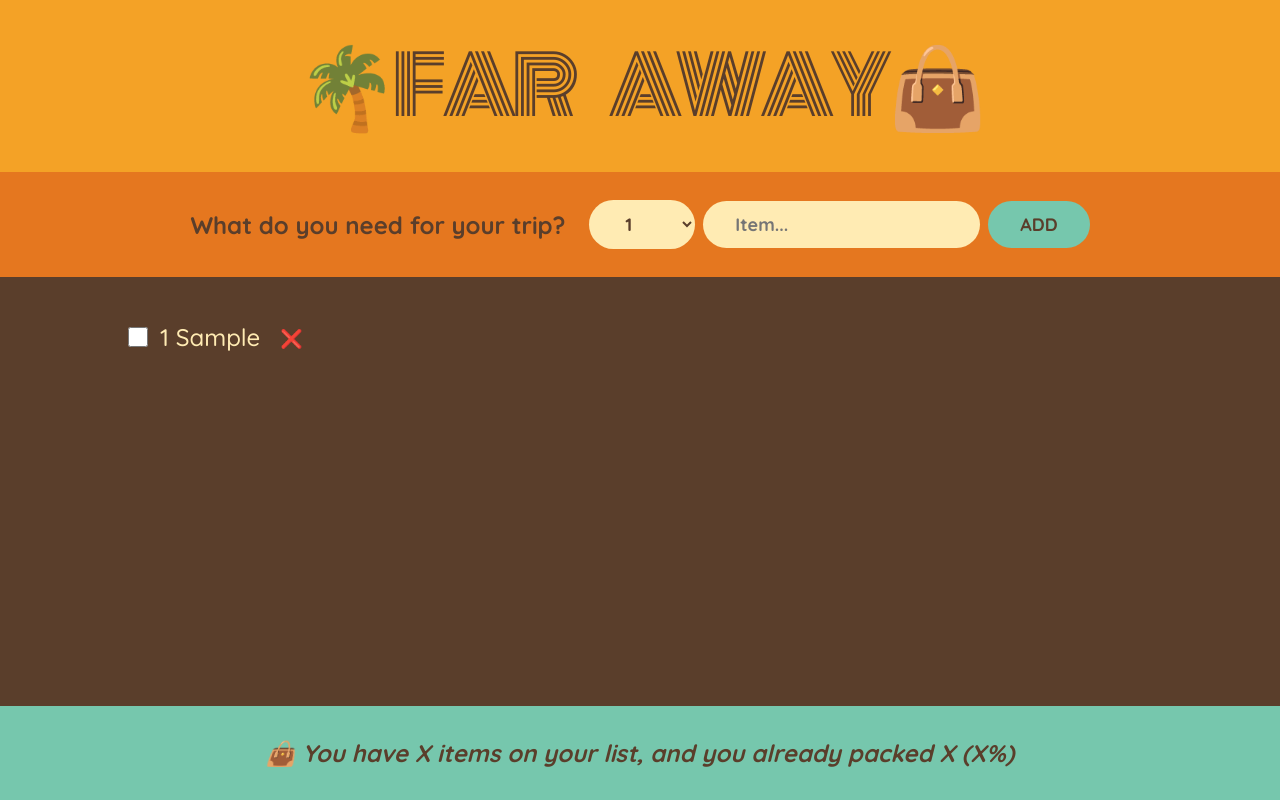
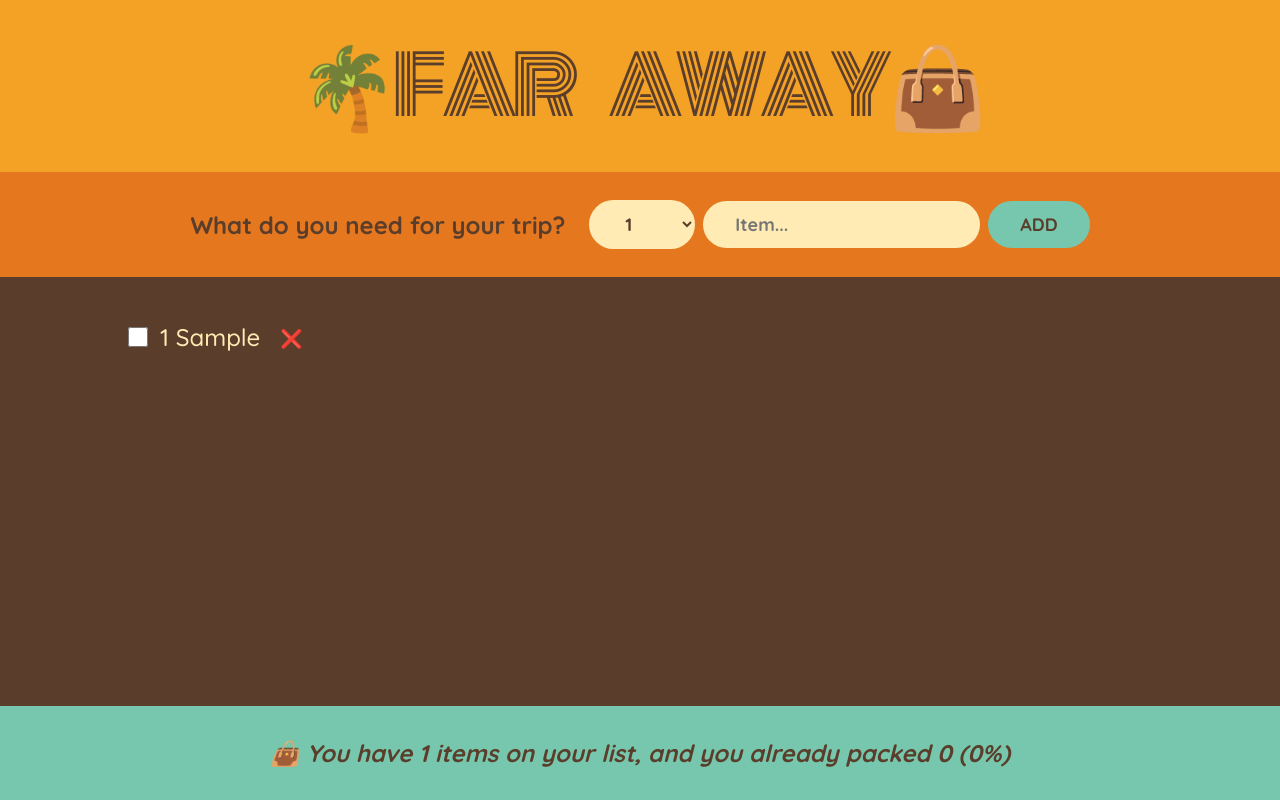
Before and after one commit to Elielltn/travel-list, a React (Vite) app: page / in a window 1280 px wide. Both pictures are taken after typing "Sample" into the empty fields and a click on the button "ADD". Built offline with nearby package versions, Linux system fonts and the light colour scheme.

Commit message:
feat: add progress bar

```diff
--- a/src/App.tsx
+++ b/src/App.tsx
@@ -33,7 +33,7 @@ function App() {
         onRemoveItem={handleRemoveItem}
         onToggleItem={handleToggleItem}
       />
-      <Stats />
+      <Stats items={items}/>
     </div>
   );
 }
--- a/src/components/Stats.tsx
+++ b/src/components/Stats.tsx
@@ -1,7 +1,30 @@
-function Stats() {
+import type { itemType } from "../types/itemType";
+
+type statsProps = {
+  items: itemType[];
+};
+
+function Stats({ items }: statsProps) {
+  if (!items.length) {
+    return (
+      <p className="stats">
+        <em>Start adding some items to your packing list🚀</em>
+      </p>
+    );
+  }
+
+  const numItems: number = items.length;
+  const numPackedItems: number = items.filter((i) => i.packed).length;
+  const packedPercentage: number =
+    numItems === 0 ? 0 : Math.round((numPackedItems / numItems) * 100);
+
   return (
     <footer className="stats">
-      <em>👜 You have X items on your list, and you already packed X (X%)</em>
+      <em>
+        {packedPercentage === 100
+          ? "You got everything! Ready to go✈️"
+          : `👜 You have ${numItems} items on your list, and you already packed ${numPackedItems} (${packedPercentage}%)`}
+      </em>
     </footer>
   );
 }
```
